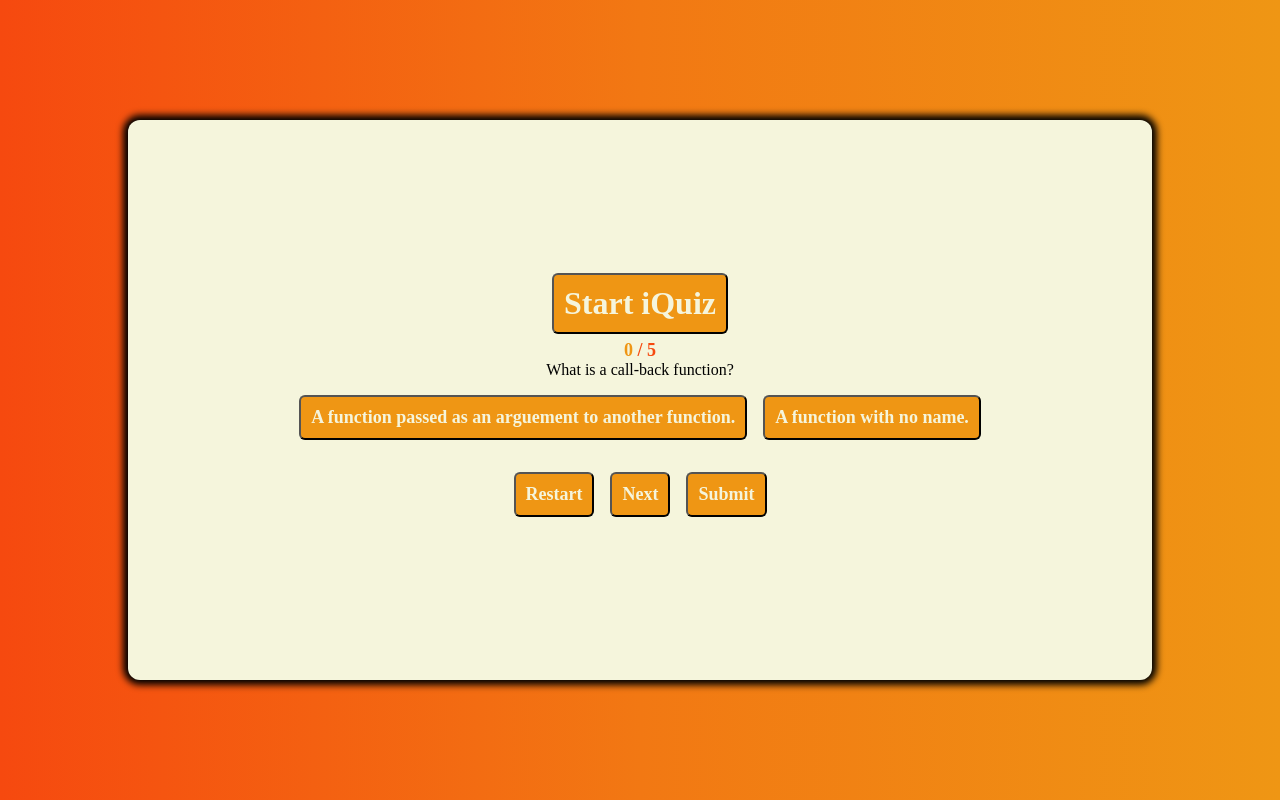
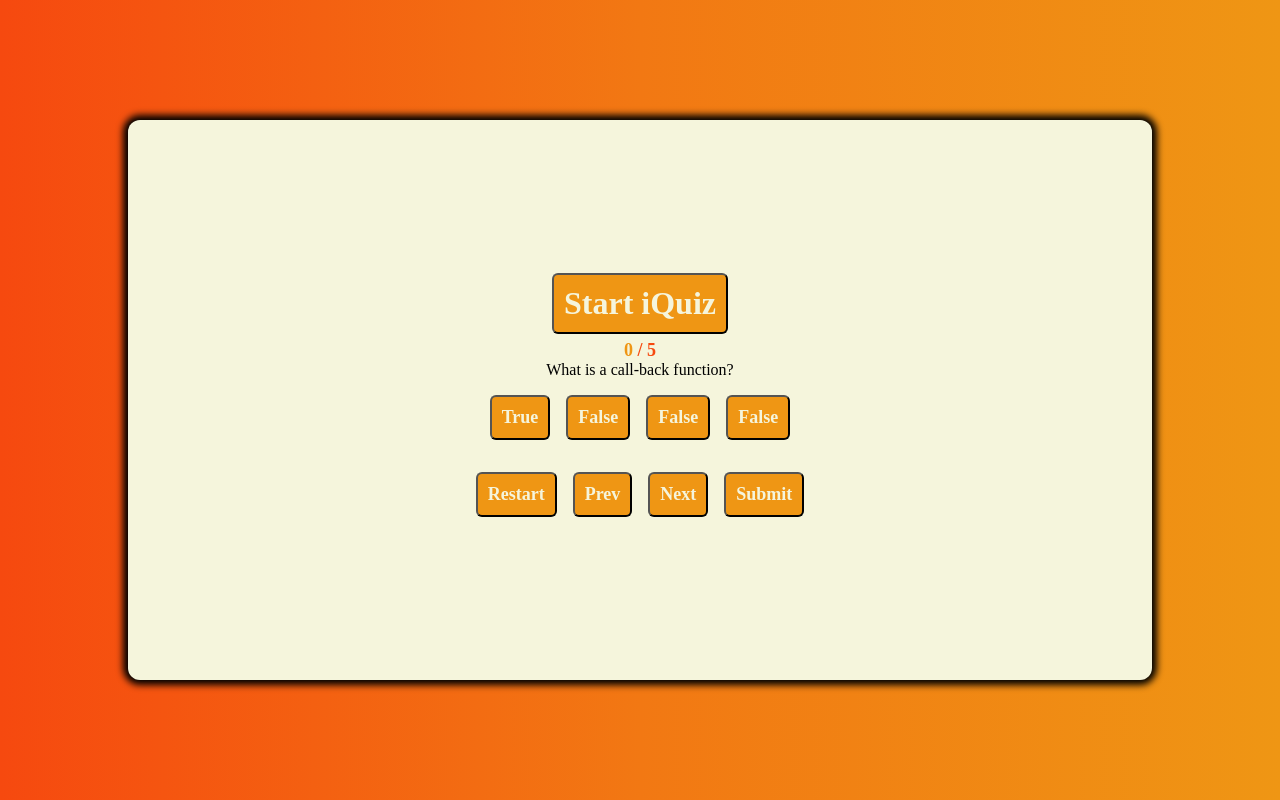
Before and after one commit to fons3517/codeQuiz, a plain HTML site: page index.html in a window 1280 px wide. Both pictures are taken after a click on the button "Restart". Drawn offline with Linux system fonts and the light colour scheme.

Commit message:
added in more answer options

```diff
--- a/Assets/JS/script.js
+++ b/Assets/JS/script.js
@@ -6,8 +6,10 @@ var scoreEl = document.querySelector('.score');
 var startBtnEl = document.getElementById('start');
 var userScoreEl = document.getElementById('user-score');
 var questionTextEl = document.getElementById('question-text');
-var btnTrueEl = document.getElementById('true');
-var btnFalseEl = document.getElementById('false');
+var btnOption1El = document.getElementById('option1');
+var btnOption2El = document.getElementById('option2');
+var btnOption3El = document.getElementById('option3');
+var btnOption4El = document.getElementById('option4');
 var btnRestartEl = document.getElementById('restart');
 var btnPrevEl = document.getElementById('prev');
 var btnNextEl = document.getElementById('next');
@@ -28,36 +30,48 @@ var questions = [
 
         //answer options next
         answers: [
-            {option:" A function passed as an arguement to another function.",answer:true},
-            {option:" A function with no name.",answer:false}
-        ]
+            " A function passed as an arguement to another function.",
+            " A function with no name.",
+            "",
+            ""
+        ],
+        answer: 0
     },
     {
         question:" What is a modal?",
         answers: [
-            {option:" The window to the DOM.",answer:false},
-            {option:" A pop-up screen that requires some form action before continuing.",answer:true}
+            " The window to the DOM.",,
+            " A pop-up screen that requires some form action before continuing.",
+            "A Modal is a footer",
+            "A Modal is a header"
         ]
     },
     {
         question:" Event Delegation is...",
         answers: [
-            {option:" A method to get a handle on elements.",answer:false},
-            {option:" A pattern to handle events efficiently.",answer:true}
+            " A method to get a handle on elements.",
+            " A pattern to handle events efficiently.",
+            " A process to callback a function",
+            "A method to find a variable's value"
         ]
     },
     {
         question:" What is the purpose of a for-loop?",
         answers: [
-            {option:" To exctract the value of an object.",answer:false},
-            {option:" To execute the same code more than once.",answer:true}
+            " To exctract the value of an object.",
+            " To execute the same code more than once.",
+            " To create a string",
+            " To create a boolean"
         ]
     },
     {
         question:" .unshift() adds element(s) to what part of an array?",
         answers: [
-            {option:" To the beginning of an array.",answer:true},
-            {option:" Always after the second array.",answer:false}
+            " To the beginning of an array.",
+            " Always after the second array.",
+            "It removes the element",
+            "It removes the id value"
+
         ]
     }
 
@@ -99,8 +113,8 @@ function countdown() {
 function beginCodeiQuiz() {
     var currentQuestion = 0;
     questionTextEl.innerHTML = questions[currentQuestion].question;
-    btnTrueEl.innerHTML = questions[currentQuestion].answers[0].option;
-    btnTrueEl.onclick = () => {
+    option1El.innerHTML = questions[currentQuestion].answers[0].option;
+    option1El.onclick = () => {
         var choice = 0;
         if(quesitons[currentQuestion].answers[choice].answer) {
             if(score < 4) {
@@ -112,8 +126,8 @@ function beginCodeiQuiz() {
             next();
         };
     };
-    btnFalseEl.innerHTML = questions[currentQuestion].answers[1].option;
-    btnFalseEl.onclick = () => {
+    btn0FalseEl.innerHTML = questions[currentQuestion].answers[1].option;
+    btn0FalseEl.onclick = () => {
         var choice = 1;
         if(questions[currentQuestion].answers[choice].answer) {
             if(score < 4) {
@@ -137,8 +151,8 @@ function Restart() {
     btnPrevEl.classList.remove('hide');
     btnNextEl.classList.remove('hide');
     btnSubmitEl.classList.remove('hide');
-    btnTrueEl.classList.remove('hide');
-    btnFalseEl.classList.remove('hide');
+    option1El.classList.remove('hide');
+    btn0FalseEl.classList.remove('hide');
     score = 0;
     userScoreEl.innerHTML = score;
     beginCodeiQuiz();
@@ -152,8 +166,8 @@ function Next() {
         btnPrevEl.classList.remove('hide');
     }
     questionTextEl.innerHTML = questions[currentQuestion].quesiton;
-    btnTrueEl.innerHTML = quesiton[currentQuestion].answers[0].option;
-    btnTrueEl.onclick = () => {
+    option1El.innerHTML = quesiton[currentQuestion].answers[0].option;
+    option1El.onclick = () => {
         var choice = 0;
         if(quesiton[currentQuestion].answers[choice].answer) {
             if(score < 4) {
@@ -165,8 +179,8 @@ function Next() {
             next()
         };
     }
-    btnFalseEl.innerHTML = questions[currentQuestion].answers[1].option;
-    btnFalseEl.onclick = () => {
+    btn0FalseEl.innerHTML = questions[currentQuestion].answers[1].option;
+    btn0FalseEl.onclick = () => {
         var choice = 1;
         if(question[currentQuestion].answers[choice].answer) {
             if(score < 4) {
@@ -190,8 +204,8 @@ function Prev() {
         btnNextEl.classList.remove('hide');
     };
     questionTextEl.innerHTML = questions[currentQuestion].question;
-    btnTrueEl.innerHTML = questions[currentQuestion].answers[0].option;
-    btnTrueEl.onclick = () => {
+    option1El.innerHTML = questions[currentQuestion].answers[0].option;
+    option1El.onclick = () => {
         var choice = 0;
         if(questions.currentQuestion.answers[choice].answer) {
             if(score < 5) {
@@ -203,8 +217,8 @@ function Prev() {
             next();
         }
     };
-    btnFalseEl.innerHTML  = questions[currentQuestion].answers[1].option;
-    btnFalseEl.onclick = () => {
+    btn0FalseEl.innerHTML  = questions[currentQuestion].answers[1].option;
+    btn0FalseEl.onclick = () => {
         var choice = 1;
         if(question[currentQuestion].answers[choice].answer) {
             if(score < 5) {
@@ -222,8 +236,8 @@ function Prev() {
 //Creating submit function for button
 function Submit() {
     btnSubmitEl.classList.add('hide');
-    btnTrueEl.classList.add('hide');
-    btnFalseEl.classList.add('hide');
+    option1El.classList.add('hide');
+    btn0FalseEl.classList.add('hide');
     btnPrevEl.classList.add('hide');
     btnNextEl.classList.add('hide');
     questionTextEl.innerHTML = "Way to go! Let's see how you did!!";
--- a/index.html
+++ b/index.html
@@ -21,7 +21,9 @@
             <div id="question-text"></div>
             <div class="options">
                 <button class=" btn btn-option" id="true">True</button>
-                <button class="btn btn-option" id="false">False</button>
+                <button class="btn btn-option" id="false0">False</button>
+                <button class="btn btn-option" id="false1">False</button>
+                <button class="btn btn-option" id="false2">False</button>
             </div>
         </div>
 
```
Also changed, not shown: 1 other file.
